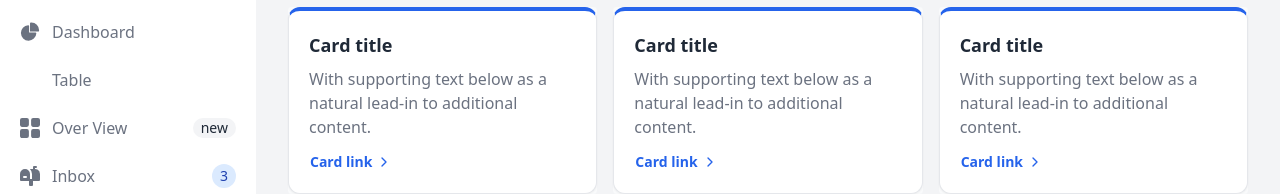
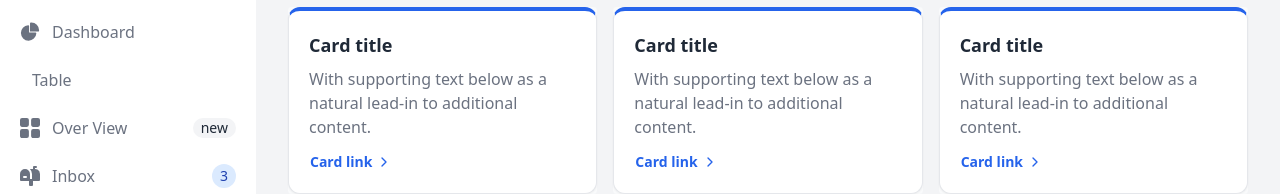
Before and after one commit to yadamoon/Admin-Panel, a React (Vite) app in the folder Dashboard/: page / in a window 1280 px wide. Shown: the part 185-379 px from the top of the page. Built offline with nearby package versions, Linux system fonts and the light colour scheme.

Commit message:
using svg from font-awsome

```diff
--- a/Dashboard/src/components/SideBar/SideBar.jsx
+++ b/Dashboard/src/components/SideBar/SideBar.jsx
@@ -90,7 +90,7 @@ const SideBar = () => {
                 to="/Table"
                 className="flex items-center w-full p-2 text-base text-gray-500 transition duration-75 rounded-lg group hover:bg-gray-200 dark:text-gray-500 dark:hover:bg-gray-200"
               >
-                <svg
+                {/* <svg
                   fill="#ffffff"
                   width={20}
                   height={20}
@@ -113,7 +113,20 @@ const SideBar = () => {
                       fill-rule="evenodd"
                     />{" "}
                   </g>
-                </svg>
+                </svg> */}
+                {/* <svg
+                  class="w-6 h-6 text-gray-800 dark:text-white bg-gray-500 rounded-md"
+                  aria-hidden="true"
+                  xmlns="http://www.w3.org/2000/svg"
+                  fill="none"
+                  viewBox="0 0 20 20"
+                >
+                  <path
+                    fill="currentColor"
+                    d="M6 1a1 1 0 0 0-2 0h2ZM4 4a1 1 0 0 0 2 0H4Zm7-3a1 1 0 1 0-2 0h2ZM9 4a1 1 0 1 0 2 0H9Zm7-3a1 1 0 1 0-2 0h2Zm-2 3a1 1 0 1 0 2 0h-2ZM1 6a1 1 0 0 0 0 2V6Zm18 2a1 1 0 1 0 0-2v2ZM5 11v-1H4v1h1Zm0 .01H4v1h1v-1Zm.01 0v1h1v-1h-1Zm0-.01h1v-1h-1v1ZM10 11v-1H9v1h1Zm0 .01H9v1h1v-1Zm.01 0v1h1v-1h-1Zm0-.01h1v-1h-1v1ZM10 15v-1H9v1h1Zm0 .01H9v1h1v-1Zm.01 0v1h1v-1h-1Zm0-.01h1v-1h-1v1ZM15 15v-1h-1v1h1Zm0 .01h-1v1h1v-1Zm.01 0v1h1v-1h-1Zm0-.01h1v-1h-1v1ZM15 11v-1h-1v1h1Zm0 .01h-1v1h1v-1Zm.01 0v1h1v-1h-1Zm0-.01h1v-1h-1v1ZM5 15v-1H4v1h1Zm0 .01H4v1h1v-1Zm.01 0v1h1v-1h-1Zm0-.01h1v-1h-1v1ZM2 4h16V2H2v2Zm16 0h2a2 2 0 0 0-2-2v2Zm0 0v14h2V4h-2Zm0 14v2a2 2 0 0 0 2-2h-2Zm0 0H2v2h16v-2ZM2 18H0a2 2 0 0 0 2 2v-2Zm0 0V4H0v14h2ZM2 4V2a2 2 0 0 0-2 2h2Zm2-3v3h2V1H4Zm5 0v3h2V1H9Zm5 0v3h2V1h-2ZM1 8h18V6H1v2Zm3 3v.01h2V11H4Zm1 1.01h.01v-2H5v2Zm1.01-1V11h-2v.01h2Zm-1-1.01H5v2h.01v-2ZM9 11v.01h2V11H9Zm1 1.01h.01v-2H10v2Zm1.01-1V11h-2v.01h2Zm-1-1.01H10v2h.01v-2ZM9 15v.01h2V15H9Zm1 1.01h.01v-2H10v2Zm1.01-1V15h-2v.01h2Zm-1-1.01H10v2h.01v-2ZM14 15v.01h2V15h-2Zm1 1.01h.01v-2H15v2Zm1.01-1V15h-2v.01h2Zm-1-1.01H15v2h.01v-2ZM14 11v.01h2V11h-2Zm1 1.01h.01v-2H15v2Zm1.01-1V11h-2v.01h2Zm-1-1.01H15v2h.01v-2ZM4 15v.01h2V15H4Zm1 1.01h.01v-2H5v2Zm1.01-1V15h-2v.01h2Zm-1-1.01H5v2h.01v-2Z"
+                  />
+                </svg> */}
+                <i class="fa fa-table"></i>
                 <span className="flex-1 ms-3 text-left rtl:text-right whitespace-nowrap">
                   Table
                 </span>
```
